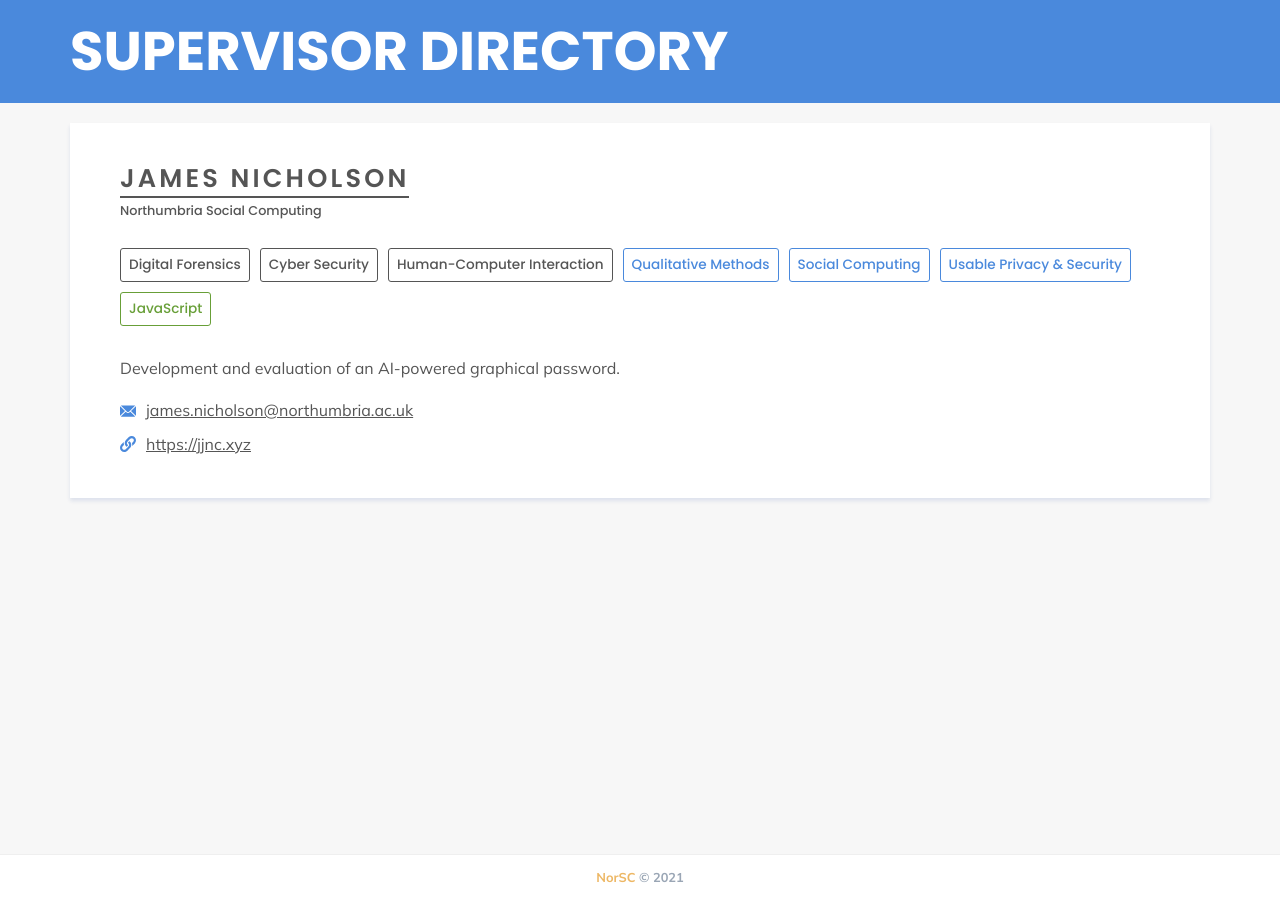
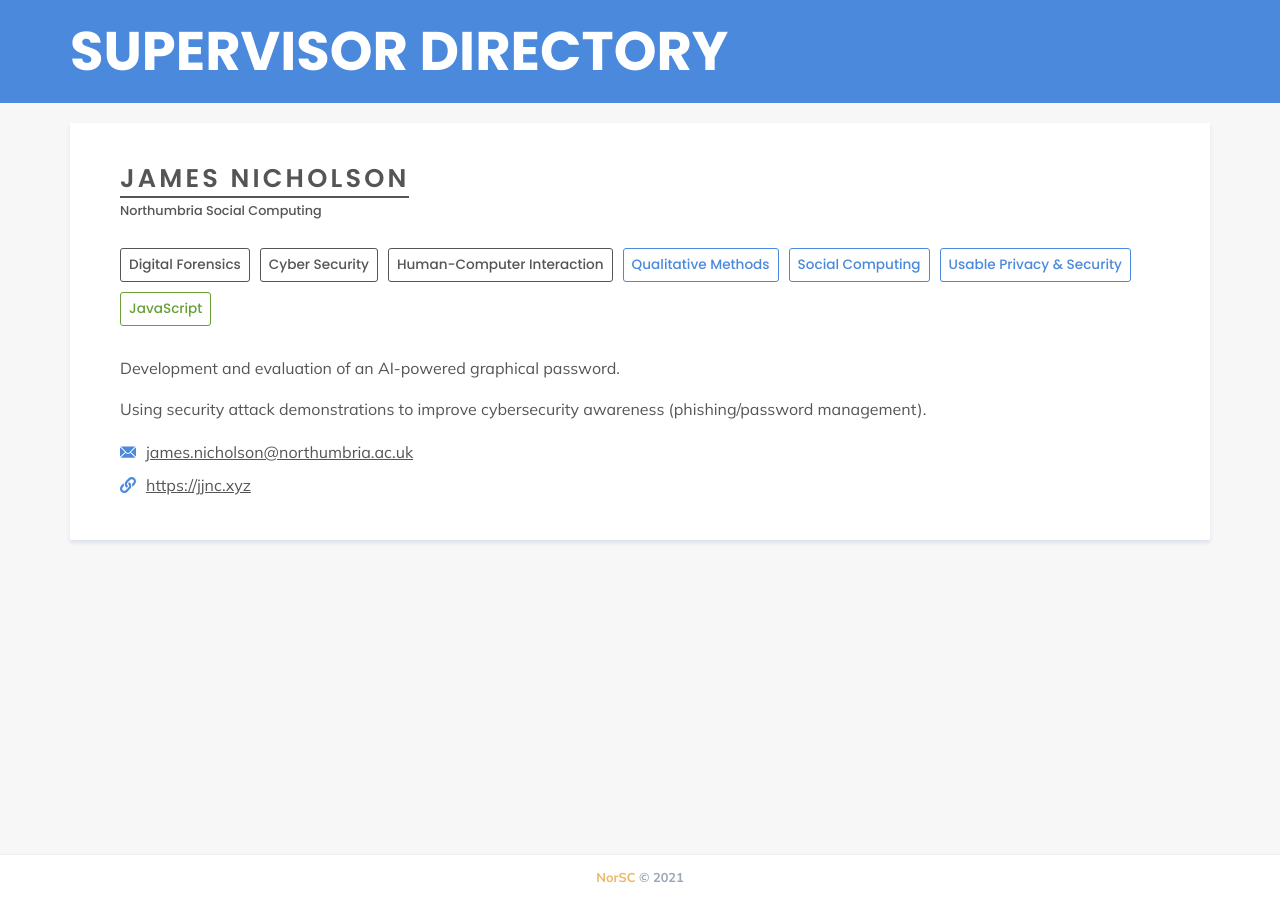
Before and after one commit to NorSC/supervisor-search, a Jekyll site: the page built from _supervisors/james-nicholson.md, in a window 1280 px wide. Built offline with Jekyll 4.4.1, drawn with Linux system fonts in a browser that asks for light colours; a script that is not in the unit is left out.

Commit message:
Update Supervisors “james-nicholson”

```diff
--- a/_supervisors/james-nicholson.md
+++ b/_supervisors/james-nicholson.md
@@ -15,5 +15,9 @@ additional_keywords:
   - Usable Privacy & Security
 technologies_languages:
   - JavaScript
-additional_details: Development and evaluation of an AI-powered graphical password.
+additional_details: >-
+  Development and evaluation of an AI-powered graphical password.
+
+
+  Using security attack demonstrations to improve cybersecurity awareness (phishing/password management).
 ---
```
